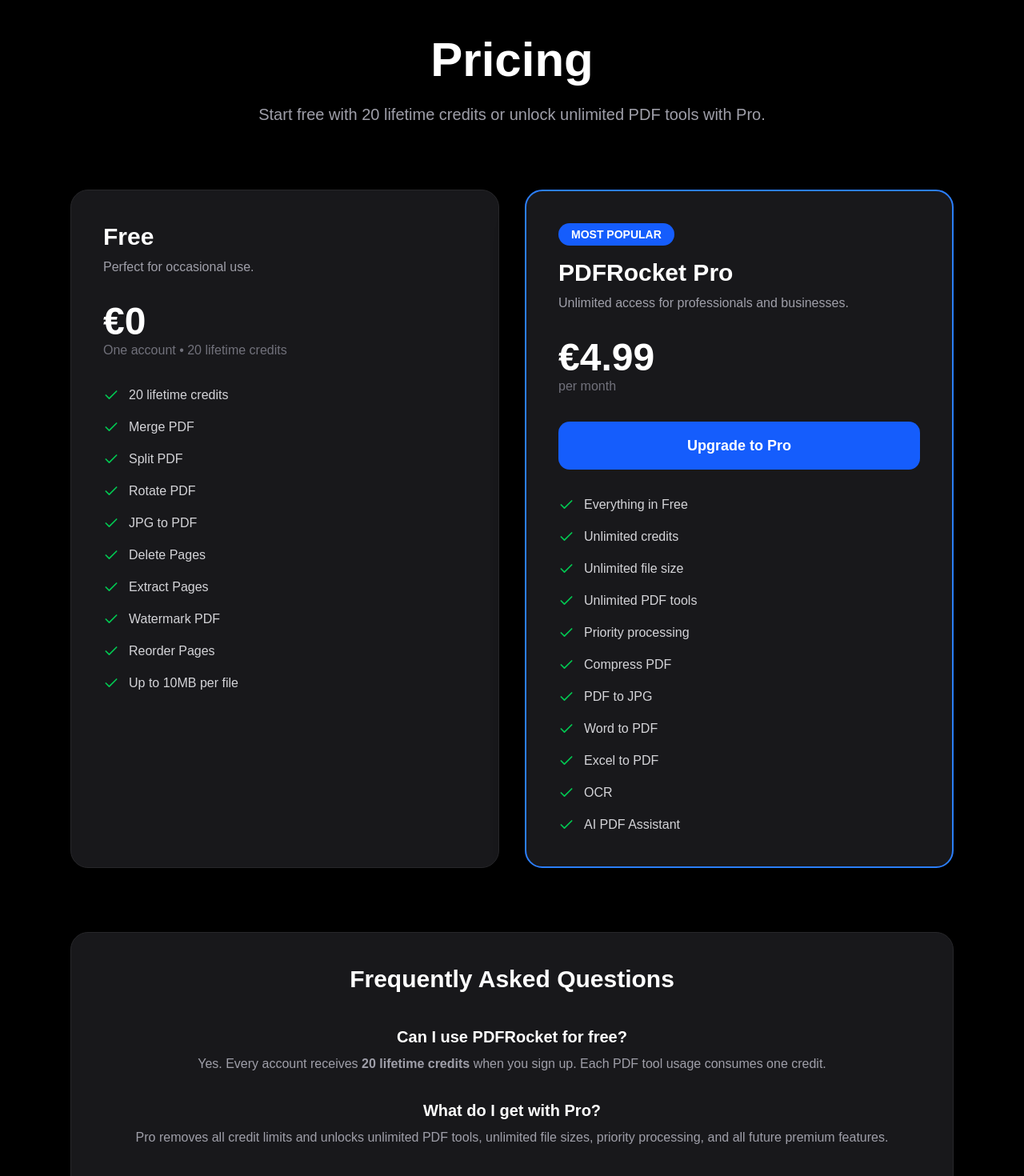
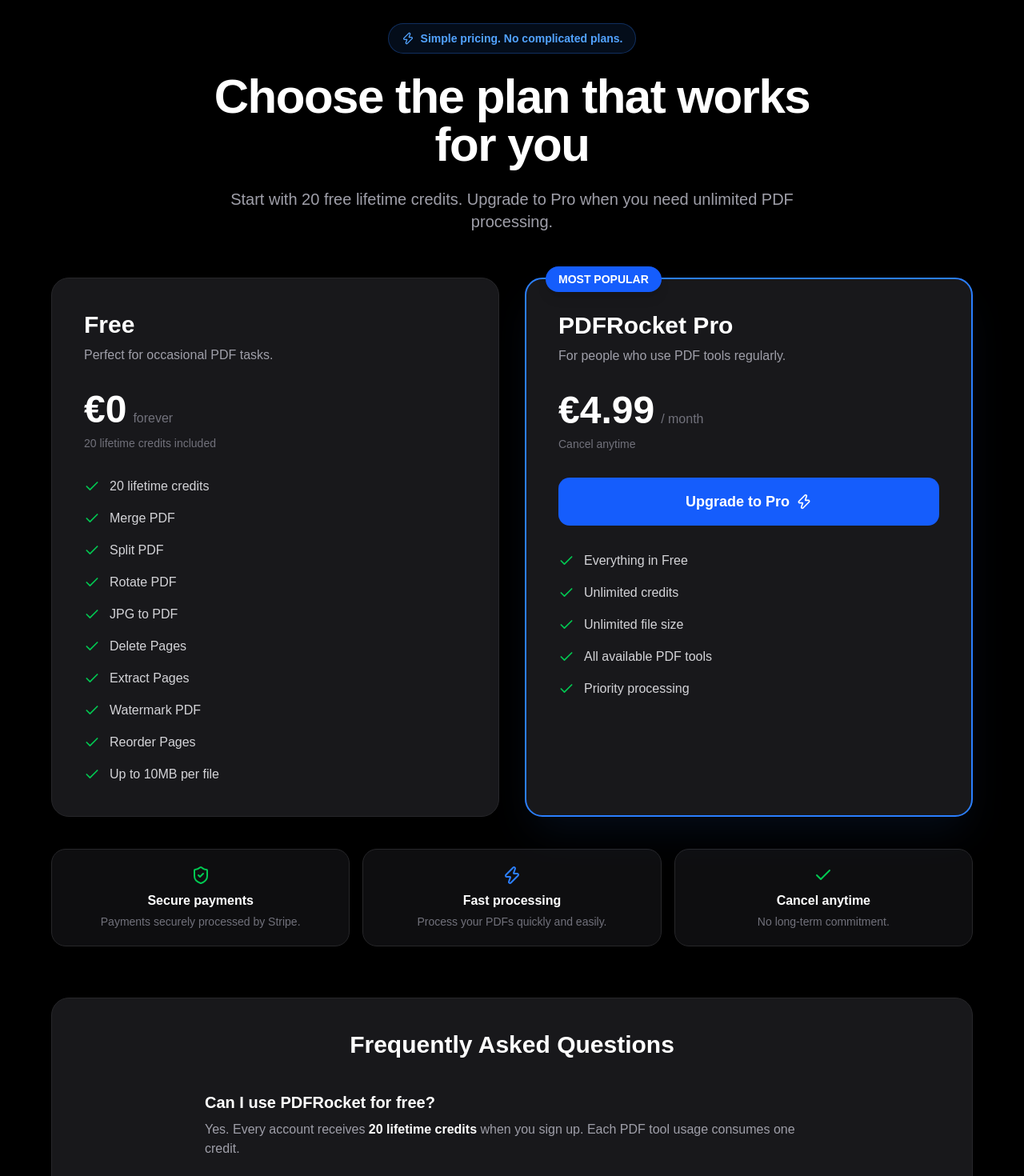
Before and after one commit to giorgostt97/pdfrocket, a Next.js app: page /pricing in a window 1280 px wide. Shown: the part 100-1570 px from the top of the page at 80% size. Built offline with nearby package versions, Linux system fonts and the light colour scheme; no server answers.

Commit message:
Improve pricing page conversion

```diff
--- a/app/pricing/page.tsx
+++ b/app/pricing/page.tsx
@@ -1,6 +1,6 @@
 "use client";
 
-import { Check } from "lucide-react";
+import { Check, ShieldCheck, Zap } from "lucide-react";
 import { useState } from "react";
 import { useRouter } from "next/navigation";
 import toast from "react-hot-toast";
@@ -22,14 +22,8 @@
   "Everything in Free",
   "Unlimited credits",
   "Unlimited file size",
-  "Unlimited PDF tools",
+  "All available PDF tools",
   "Priority processing",
-  "Compress PDF",
-  "PDF to JPG",
-  "Word to PDF",
-  "Excel to PDF",
-  "OCR",
-  "AI PDF Assistant",
 ];
 
 export default function PricingPage() {
@@ -61,46 +55,61 @@
   }
 
   return (
-    <main className="min-h-screen bg-black py-20">
-      <div className="mx-auto max-w-6xl px-6">
+    <main className="min-h-screen w-full bg-black px-4 py-16 sm:px-6 lg:px-8">
+      <div className="mx-auto w-full max-w-6xl">
+        {/* Header */}
 
-        <h1 className="text-center text-6xl font-bold text-white">
-          Pricing
-        </h1>
+        <div className="mx-auto max-w-3xl text-center">
+          <div className="inline-flex items-center gap-2 rounded-full border border-blue-500/30 bg-blue-500/10 px-4 py-2 text-sm font-semibold text-blue-400">
+            <Zap className="h-4 w-4" />
+            Simple pricing. No complicated plans.
+          </div>
 
-        <p className="mt-6 text-center text-xl text-zinc-400">
-          Start free with 20 lifetime credits or unlock unlimited PDF tools with Pro.
-        </p>
+          <h1 className="mt-6 text-4xl font-bold tracking-tight text-white sm:text-5xl lg:text-6xl">
+            Choose the plan that works for you
+          </h1>
 
-        <div className="mt-20 grid gap-8 md:grid-cols-2">
+          <p className="mt-6 text-lg text-zinc-400 sm:text-xl">
+            Start with 20 free lifetime credits. Upgrade to Pro when you
+            need unlimited PDF processing.
+          </p>
+        </div>
 
+        {/* Pricing */}
+
+        <div className="mt-14 grid gap-8 lg:grid-cols-2">
           {/* FREE */}
 
-          <div className="rounded-3xl border border-zinc-800 bg-zinc-900 p-10">
-
+          <div className="rounded-3xl border border-zinc-800 bg-zinc-900 p-6 sm:p-10">
             <h2 className="text-3xl font-bold text-white">
               Free
             </h2>
 
             <p className="mt-2 text-zinc-400">
-              Perfect for occasional use.
+              Perfect for occasional PDF tasks.
             </p>
 
-            <h3 className="mt-8 text-5xl font-bold text-white">
-              €0
-            </h3>
+            <div className="mt-8">
+              <span className="text-5xl font-bold text-white">
+                €0
+              </span>
 
-            <p className="text-zinc-500">
-              One account • 20 lifetime credits
+              <span className="ml-2 text-zinc-500">
+                forever
+              </span>
+            </div>
+
+            <p className="mt-2 text-sm text-zinc-500">
+              20 lifetime credits included
             </p>
 
             <div className="mt-8 space-y-4">
               {freeFeatures.map((feature) => (
                 <div
                   key={feature}
-                  className="flex items-center gap-3"
+                  className="flex items-start gap-3"
                 >
-                  <Check className="h-5 w-5 text-green-500" />
+                  <Check className="mt-0.5 h-5 w-5 shrink-0 text-green-500" />
 
                   <span className="text-zinc-300">
                     {feature}
@@ -108,14 +117,12 @@
                 </div>
               ))}
             </div>
-
           </div>
 
           {/* PRO */}
 
-          <div className="rounded-3xl border-2 border-blue-500 bg-zinc-900 p-10 shadow-2xl">
-
-            <div className="mb-4 inline-block rounded-full bg-blue-600 px-4 py-1 text-sm font-semibold text-white">
+          <div className="relative rounded-3xl border-2 border-blue-500 bg-zinc-900 p-6 shadow-2xl shadow-blue-500/10 sm:p-10">
+            <div className="absolute -top-4 left-6 rounded-full bg-blue-600 px-4 py-1.5 text-sm font-bold text-white shadow-lg">
               MOST POPULAR
             </div>
 
@@ -124,32 +131,39 @@
             </h2>
 
             <p className="mt-2 text-zinc-400">
-              Unlimited access for professionals and businesses.
+              For people who use PDF tools regularly.
             </p>
 
-            <h3 className="mt-8 text-5xl font-bold text-white">
-              €4.99
-            </h3>
+            <div className="mt-8">
+              <span className="text-5xl font-bold text-white">
+                €4.99
+              </span>
 
-            <p className="text-zinc-500">
-              per month
+              <span className="ml-2 text-zinc-500">
+                / month
+              </span>
+            </div>
+
+            <p className="mt-2 text-sm text-zinc-500">
+              Cancel anytime
             </p>
 
             <button
               onClick={checkout}
               disabled={loading}
-              className="mt-8 w-full rounded-xl bg-blue-600 py-4 text-lg font-semibold text-white transition hover:bg-blue-700 disabled:opacity-50"
+              className="mt-8 flex w-full items-center justify-center gap-2 rounded-xl bg-blue-600 py-4 text-lg font-bold text-white transition hover:bg-blue-500 disabled:cursor-not-allowed disabled:opacity-50"
             >
               {loading ? "Redirecting..." : "Upgrade to Pro"}
+              {!loading && <Zap className="h-5 w-5" />}
             </button>
 
             <div className="mt-8 space-y-4">
               {proFeatures.map((feature) => (
                 <div
                   key={feature}
-                  className="flex items-center gap-3"
+                  className="flex items-start gap-3"
                 >
-                  <Check className="h-5 w-5 text-green-500" />
+                  <Check className="mt-0.5 h-5 w-5 shrink-0 text-green-500" />
 
                   <span className="text-zinc-300">
                     {feature}
@@ -157,26 +171,69 @@
                 </div>
               ))}
             </div>
+          </div>
+        </div>
 
+        {/* Trust */}
+
+        <div className="mt-10 grid gap-4 sm:grid-cols-3">
+          <div className="rounded-2xl border border-zinc-800 bg-zinc-900/60 p-5 text-center">
+            <ShieldCheck className="mx-auto h-6 w-6 text-green-500" />
+
+            <p className="mt-2 font-semibold text-white">
+              Secure payments
+            </p>
+
+            <p className="mt-1 text-sm text-zinc-500">
+              Payments securely processed by Stripe.
+            </p>
           </div>
 
+          <div className="rounded-2xl border border-zinc-800 bg-zinc-900/60 p-5 text-center">
+            <Zap className="mx-auto h-6 w-6 text-blue-500" />
+
+            <p className="mt-2 font-semibold text-white">
+              Fast processing
+            </p>
+
+            <p className="mt-1 text-sm text-zinc-500">
+              Process your PDFs quickly and easily.
+            </p>
+          </div>
+
+          <div className="rounded-2xl border border-zinc-800 bg-zinc-900/60 p-5 text-center">
+            <Check className="mx-auto h-6 w-6 text-green-500" />
+
+            <p className="mt-2 font-semibold text-white">
+              Cancel anytime
+            </p>
+
+            <p className="mt-1 text-sm text-zinc-500">
+              No long-term commitment.
+            </p>
+          </div>
         </div>
 
-        <div className="mt-20 rounded-3xl border border-zinc-800 bg-zinc-900 p-10 text-center">
+        {/* FAQ */}
 
-          <h2 className="text-3xl font-bold text-white">
+        <div className="mt-16 rounded-3xl border border-zinc-800 bg-zinc-900 p-6 sm:p-10">
+          <h2 className="text-center text-3xl font-bold text-white">
             Frequently Asked Questions
           </h2>
 
-          <div className="mt-10 space-y-8">
-
+          <div className="mx-auto mt-10 max-w-3xl space-y-8">
             <div>
               <h3 className="text-xl font-semibold text-white">
                 Can I use PDFRocket for free?
               </h3>
 
               <p className="mt-2 text-zinc-400">
-                Yes. Every account receives <strong>20 lifetime credits</strong> when you sign up. Each PDF tool usage consumes one credit.
+                Yes. Every account receives{" "}
+                <strong className="text-white">
+                  20 lifetime credits
+                </strong>{" "}
+                when you sign up. Each PDF tool usage consumes one
+                credit.
               </p>
             </div>
 
@@ -186,7 +243,9 @@
               </h3>
 
               <p className="mt-2 text-zinc-400">
-                Pro removes all credit limits and unlocks unlimited PDF tools, unlimited file sizes, priority processing, and all future premium features.
+                Pro removes the credit limit and gives you unlimited
+                access to the available PDF tools, with no 20-credit
+                restriction.
               </p>
             </div>
 
@@ -196,14 +255,24 @@
               </h3>
 
               <p className="mt-2 text-zinc-400">
-                Yes. You can cancel your subscription at any time, and your Pro benefits remain active until the end of your current billing period.
+                Yes. You can cancel your subscription at any time.
+                Your Pro benefits remain active until the end of your
+                current billing period.
               </p>
             </div>
 
+            <div>
+              <h3 className="text-xl font-semibold text-white">
+                Is my payment secure?
+              </h3>
+
+              <p className="mt-2 text-zinc-400">
+                Yes. PDFRocket uses Stripe to securely process
+                subscription payments.
+              </p>
+            </div>
           </div>
-
         </div>
-
       </div>
     </main>
   );
```
